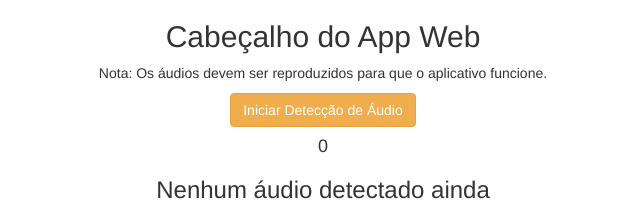
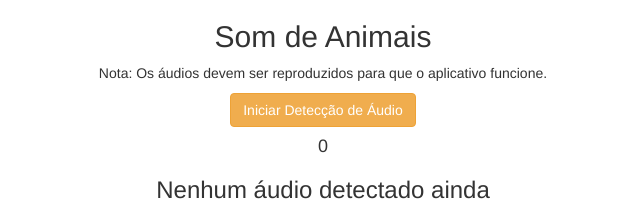
Before and after one commit to lauravp84/projeto-115, a plain HTML site: page index.html in a window 1280 px wide. Shown: the top 211 px of the page, without its empty margins (317-957 px from the left). Drawn offline with nearby package versions, Linux system fonts and the light colour scheme.

Commit message:
Add files via upload

```diff
--- a/index.html
+++ b/index.html
@@ -9,7 +9,7 @@
 </head>
 <body>
     <div class="header_div col-xs-12 text-center">
-        <h2>Cabeçalho do App Web</h2>
+        <h2>Som de Animais</h2>
         <p>Nota: Os áudios devem ser reproduzidos para que o aplicativo funcione.</p>
     </div>
     <div class="main_div">
```
Also changed, not shown: main.js (line endings or trailing spaces).
